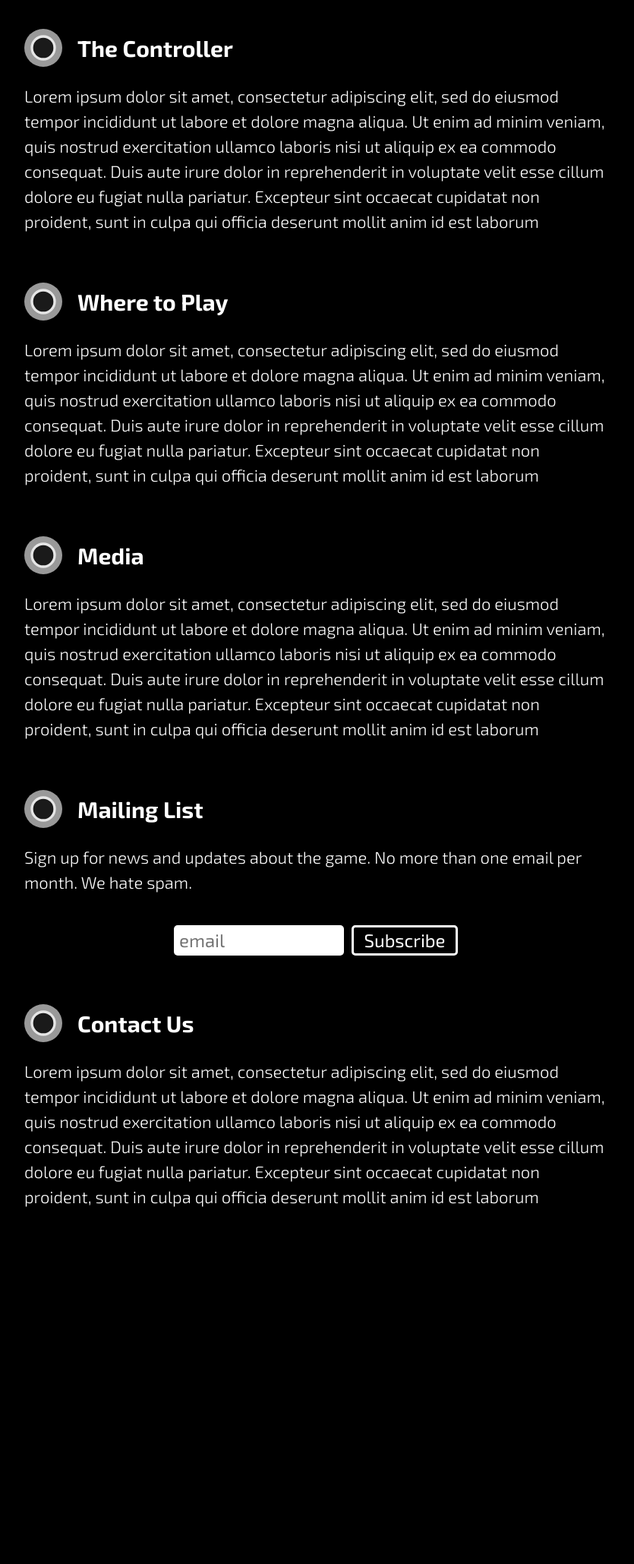
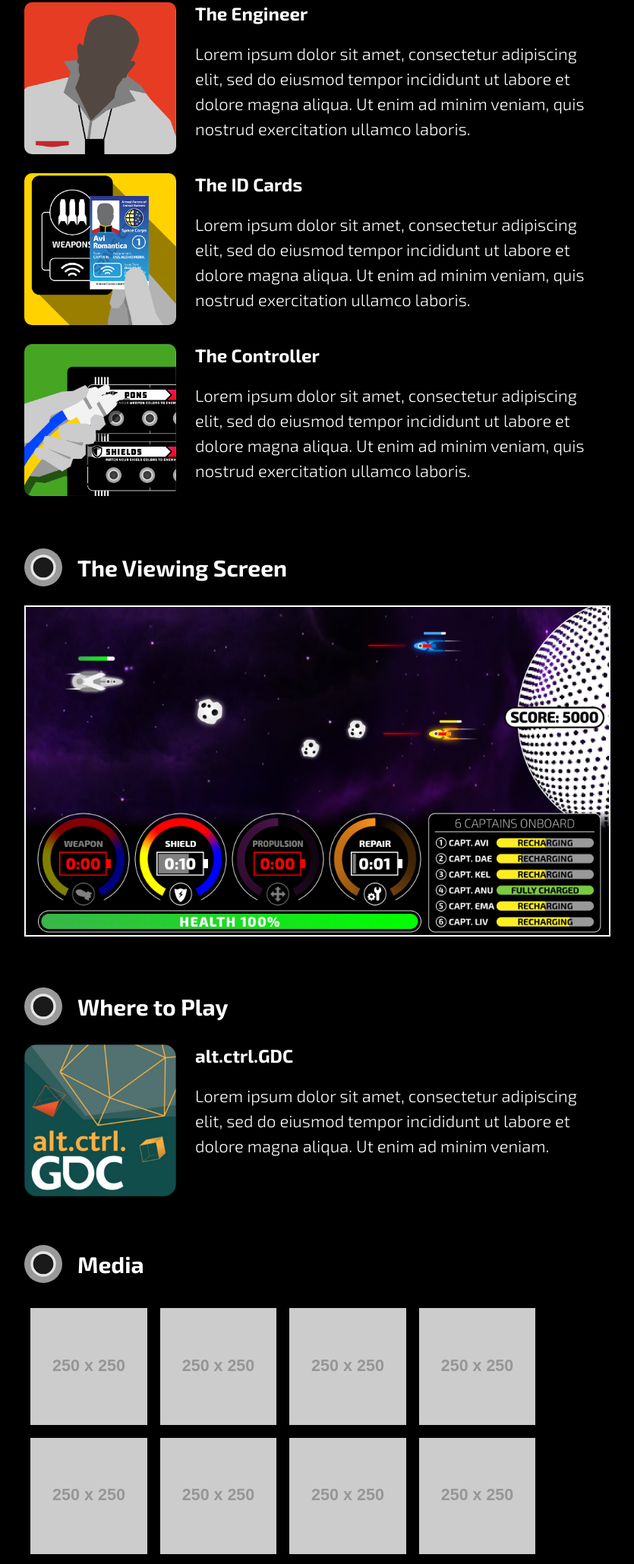
Before and after one commit to GangliaGame/toomanycaptains.com, a plain HTML site: page index.html in a window 1280 px wide. Shown: the part 1681-3740 px from the top of the page at 76% size, without its empty margins (224-1059 px from the left). Before the commit the page ends 3335 px from the top, so only its background shows below. Drawn offline with nearby package versions, Linux system fonts and the light colour scheme; placeholder pictures from the web are drawn by us; a script that the page names is missing.

Commit message:
more content formatting

```diff
--- a/index.html
+++ b/index.html
@@ -1,5 +1,6 @@
 <!DOCTYPE html>
 <html>
+
 <head>
   <meta charset="UTF-8">
   <title>Too Many Captains</title>
@@ -13,35 +14,96 @@
   <meta name="viewport" content="width=device-width, initial-scale=1">
 
 </head>
+
 <body>
   <div class="background">
     <div class="players">
       <img src="./resources/people.svg">
     </div>
-      <img class="table" src="./resources/table.svg"/>
+    <img class="table" src="./resources/table.svg" />
     <div class="logo-container">
-        <img class="logo" src="./resources/title.svg"/>
+      <img class="logo" src="./resources/title.svg" />
     </div>
     <div class="batman"></div>
     <div class="content-container">
       <div class="content">
         <h1 class="stick">Introduction</h1>
         <p>
-              <strong>Only one star ship remains: yours.</strong> Unfortunately, you’re missing some key crew members&hellip; actually, your crew is entirely captains, and one engineer. You’ll need need to work together to operate the ship’s weapons, shields, and thrusters, to survive the dangers of outer space. There’s just one problem: the engineer can’t see the screen, so everyone will need to talk it out, FAST!
+          <strong>Only one star ship remains: yours.</strong> Unfortunately, you’re missing some key crew members&hellip; actually,
+          your crew is entirely captains, and one engineer. You’ll need need to work together to operate the ship’s weapons,
+          shields, and thrusters, to survive the dangers of outer space. There’s just one problem: the engineer can’t see
+          the screen, so everyone will need to talk it out, FAST!
         </p>
-          <h1>Insructions</h1>
-          <p>Lorem ipsum dolor sit amet, consectetur adipiscing elit, sed do eiusmod tempor incididunt ut labore et dolore magna aliqua. Ut enim ad minim veniam, quis nostrud exercitation ullamco laboris nisi ut aliquip ex ea commodo consequat. Duis aute irure dolor in reprehenderit in voluptate velit esse cillum dolore eu fugiat nulla pariatur. Excepteur sint occaecat cupidatat non proident, sunt in culpa qui officia deserunt mollit anim id est laborum</p>
-          <h1>The Controller</h1>
-          <p>Lorem ipsum dolor sit amet, consectetur adipiscing elit, sed do eiusmod tempor incididunt ut labore et dolore magna aliqua. Ut enim ad minim veniam, quis nostrud exercitation ullamco laboris nisi ut aliquip ex ea commodo consequat. Duis aute irure dolor in reprehenderit in voluptate velit esse cillum dolore eu fugiat nulla pariatur. Excepteur sint occaecat cupidatat non proident, sunt in culpa qui officia deserunt mollit anim id est laborum</p>
+        <section class="instructions">
+          <h1>Instructions</h1>
+          <section class="instructions-captains">
+            <img src="./resources/instruction-1.png" />
+            <div class="instructions-right">
+              <h2>The Captains</h2>
+              <p>Lorem ipsum dolor sit amet, consectetur adipiscing elit, sed do eiusmod tempor incididunt ut labore et dolore
+                magna aliqua. Ut enim ad minim veniam, quis nostrud exercitation ullamco laboris.</p>
+            </div>
+          </section>
+          <section class="instructions-captains">
+            <img src="./resources/instruction-2.png" />
+            <div class="instructions-right">
+              <h2>The Engineer</h2>
+              <p>Lorem ipsum dolor sit amet, consectetur adipiscing elit, sed do eiusmod tempor incididunt ut labore et dolore
+                magna aliqua. Ut enim ad minim veniam, quis nostrud exercitation ullamco laboris.</p>
+            </div>
+          </section>
+          <section class="instructions-captains">
+            <img src="./resources/instruction-3.png" />
+            <div class="instructions-right">
+              <h2>The ID Cards</h2>
+              <p>Lorem ipsum dolor sit amet, consectetur adipiscing elit, sed do eiusmod tempor incididunt ut labore et dolore
+                magna aliqua. Ut enim ad minim veniam, quis nostrud exercitation ullamco laboris.</p>
+            </div>
+          </section>
+          <section class="instructions-captains">
+            <img src="./resources/instruction-4.png" />
+            <div class="instructions-right">
+              <h2>The Controller</h2>
+              <p>Lorem ipsum dolor sit amet, consectetur adipiscing elit, sed do eiusmod tempor incididunt ut labore et dolore
+                magna aliqua. Ut enim ad minim veniam, quis nostrud exercitation ullamco laboris.</p>
+            </div>
+          </section>
+        </section>
+        <section class="viewing-screen">
+          <h1>The Viewing Screen</h1>
+          <img src="./resources/interface.png" />
+        </section>
+        <section class="where-to-play">
           <h1>Where to Play</h1>
-          <p>Lorem ipsum dolor sit amet, consectetur adipiscing elit, sed do eiusmod tempor incididunt ut labore et dolore magna aliqua. Ut enim ad minim veniam, quis nostrud exercitation ullamco laboris nisi ut aliquip ex ea commodo consequat. Duis aute irure dolor in reprehenderit in voluptate velit esse cillum dolore eu fugiat nulla pariatur. Excepteur sint occaecat cupidatat non proident, sunt in culpa qui officia deserunt mollit anim id est laborum</p>
+          <section class="where-to-play-gdc">
+            <img src="./resources/altctrlgdc.png" />
+            <div class="where-to-play-gdc-right">
+              <h2>alt.ctrl.GDC</h2>
+              <p>Lorem ipsum dolor sit amet, consectetur adipiscing elit, sed do eiusmod tempor incididunt ut labore et dolore
+                magna aliqua. Ut enim ad minim veniam.</p>
+            </div>
+          </section>
+        </section>
+        <section class="media">
           <h1>Media</h1>
-          <p>Lorem ipsum dolor sit amet, consectetur adipiscing elit, sed do eiusmod tempor incididunt ut labore et dolore magna aliqua. Ut enim ad minim veniam, quis nostrud exercitation ullamco laboris nisi ut aliquip ex ea commodo consequat. Duis aute irure dolor in reprehenderit in voluptate velit esse cillum dolore eu fugiat nulla pariatur. Excepteur sint occaecat cupidatat non proident, sunt in culpa qui officia deserunt mollit anim id est laborum</p>
+          <section class="media-inner">
+            <img src="http://via.placeholder.com/250" />
+            <img src="http://via.placeholder.com/250" />
+            <img src="http://via.placeholder.com/250" />
+            <img src="http://via.placeholder.com/250" />
+            <img src="http://via.placeholder.com/250" />
+            <img src="http://via.placeholder.com/250" />
+            <img src="http://via.placeholder.com/250" />
+            <img src="http://via.placeholder.com/250" />
+          </section>
+        </section>
         <h1>Mailing List</h1>
         <p>Sign up for news and updates about the game. No more than one email per month. We hate spam.</p>
         <!-- Begin MailChimp Signup Form -->
         <div id="mc_embed_signup">
-              <form action="https://toomanycaptains.us17.list-manage.com/subscribe/post?u=0299ff5a811972e5b0cf1ada0&amp;id=33b17b4cdf" method="post" id="mc-embedded-subscribe-form" name="mc-embedded-subscribe-form" class="validate" target="_blank" novalidate>
+          <form action="https://toomanycaptains.us17.list-manage.com/subscribe/post?u=0299ff5a811972e5b0cf1ada0&amp;id=33b17b4cdf"
+            method="post" id="mc-embedded-subscribe-form" name="mc-embedded-subscribe-form" class="validate" target="_blank"
+            novalidate>
             <div id="mc_embed_signup_scroll">
               <div class="mc-field-group">
                 <!-- <label for="mce-EMAIL">Email Address </label> -->
@@ -50,15 +112,23 @@
               <div id="mce-responses" class="clear">
                 <div class="response" id="mce-error-response" style="display:none"></div>
                 <div class="response" id="mce-success-response" style="display:none"></div>
-                  </div>    <!-- real people should not fill this in and expect good things - do not remove this or risk form bot signups-->
-                    <div style="position: absolute; left: -5000px;" aria-hidden="true"><input type="text" name="b_0299ff5a811972e5b0cf1ada0_33b17b4cdf" tabindex="-1" value=""></div>
-                    <div class="clear"><input type="submit" value="Subscribe" name="subscribe" id="mc-embedded-subscribe" class="button"></div>
+              </div>
+              <!-- real people should not fill this in and expect good things - do not remove this or risk form bot signups-->
+              <div style="position: absolute; left: -5000px;" aria-hidden="true">
+                <input type="text" name="b_0299ff5a811972e5b0cf1ada0_33b17b4cdf" tabindex="-1" value="">
+              </div>
+              <div class="clear">
+                <input type="submit" value="Subscribe" name="subscribe" id="mc-embedded-subscribe" class="button">
+              </div>
             </div>
           </form>
         </div>
         <!--End mc_embed_signup-->
         <h1>Contact Us</h1>
-          <p>Lorem ipsum dolor sit amet, consectetur adipiscing elit, sed do eiusmod tempor incididunt ut labore et dolore magna aliqua. Ut enim ad minim veniam, quis nostrud exercitation ullamco laboris nisi ut aliquip ex ea commodo consequat. Duis aute irure dolor in reprehenderit in voluptate velit esse cillum dolore eu fugiat nulla pariatur. Excepteur sint occaecat cupidatat non proident, sunt in culpa qui officia deserunt mollit anim id est laborum</p>
+        <p>Lorem ipsum dolor sit amet, consectetur adipiscing elit, sed do eiusmod tempor incididunt ut labore et dolore magna
+          aliqua. Ut enim ad minim veniam, quis nostrud exercitation ullamco laboris nisi ut aliquip ex ea commodo consequat.
+          Duis aute irure dolor in reprehenderit in voluptate velit esse cillum dolore eu fugiat nulla pariatur. Excepteur
+          sint occaecat cupidatat non proident, sunt in culpa qui officia deserunt mollit anim id est laborum</p>
       </div>
     </div>
     <!-- <div class="footer"></div> -->
@@ -71,4 +141,5 @@
   </div>
   <script type="text/javascript" src="./index.js"></script>
 </body>
+
 </html>
--- a/index.js
+++ b/index.js
@@ -12,7 +12,6 @@ const handsScene = new ScrollMagic.Scene({
   reverse: true,
   triggerElement: '.table',
 })
-.addIndicators()
 .setTween(handsTimeline)
 .addTo(controller);
 
--- a/styles.css
+++ b/styles.css
@@ -3,6 +3,14 @@ body {
   margin: 0;
   color: white;
   font-family: 'Exo 2', sans-serif;
+}
+
+p {
+  font-size: 18px;
+}
+
+h2 {
+  margin: 0;
 }
 
 .background {
@@ -138,6 +146,68 @@ h1::before {
   margin-right: -2.5vw;
 }
 
+.instructions > section {
+  margin-bottom: 20px;
+  display: flex;
+  align-items: center;
+  justify-content: center;
+  /* background-color: yellowgreen; */
+  align-items: flex-start;
+}
+
+.instructions img {
+  width: 200px;
+  border-radius: 10px;
+}
+
+.instructions-right {
+  margin-left: 25px;
+  display: flex;
+  align-items: flex-start;
+  justify-content: center;
+  flex-direction: column;
+}
+
+.where-to-play-gdc {
+  display: flex;
+}
+
+.where-to-play-gdc-right {
+  margin: 0;
+  margin-left: 25px;
+}
+
+.where-to-play img {
+  height: 200px;
+}
+
+.media {
+  display: flex;
+  flex-direction: column;
+}
+
+.media-inner {
+  display: flex;
+  flex-wrap: wrap;
+}
+
+.media-inner img {
+  height: calc(12.5vw - 0.5vw);
+  min-height: 100px;
+  margin: 0.5vw;
+  border: 2px solid black;
+}
+
+.media img:hover {
+  border: 2px solid white;
+}
+
+.viewing-screen img {
+  width: 100%;
+  border: 2px solid white;
+}
+
+/* Mailchimp newsletter signup */
 
 #mc_embed_signup {
   margin-top: 40px;
@@ -183,8 +253,7 @@ h1::before {
   background-color: rgb(38, 161,	208);
 }
 
-
-/* Here be dragons */
+/* Here be dragons (responsiveness hacks) */
 
 @media (max-width: 900px) and (max-height: 900px) {
   .hand {
@@ -196,12 +265,15 @@ h1::before {
   .content {
     margin-top: 20px;
   }
+  .logo-container {
+    top: 14vmin;
+  }
   .logo {
-    margin-top: -22vmin;
+    margin-top: -20vmin;
   }
   .batman {
-    margin-top: -13.1vh;
-    height: 13vh;
+    margin-top: -15.1vh;
+    height: 15vh;
   }
 }
 .batman-fullwidth {
@@ -258,7 +330,7 @@ h1::before {
     margin-top: -25vmin;
   }
   .logo-container {
-    top: 20vmin;
+    top: 18vmin;
   }
 }
 
```
Also changed, not shown: resources/altctrlgdc.png (renamed from resources/altlogo.png). Lines whose indentation alone changed are shown as unchanged.
